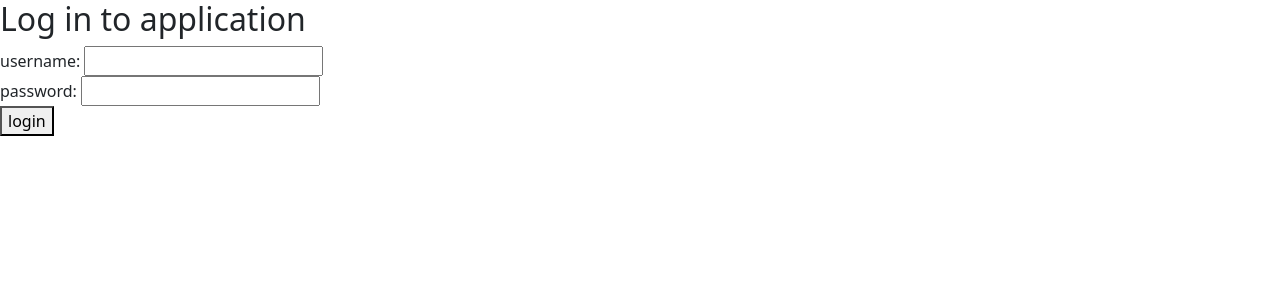
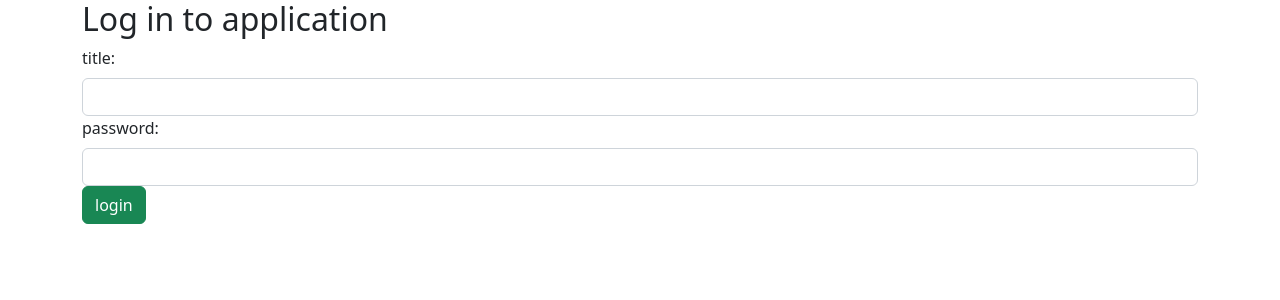
Before and after one commit to schatto1/bloglist-frontend, a React (Create React App) app: page / in a window 1280 px wide. Shown: the top 300 px of the page. Built offline with nearby package versions, Linux system fonts and the light colour scheme; no server answers.

Commit message:
exercise 7.21 - refactor: user login form now uses React Bootstrap

```diff
--- a/src/App.js
+++ b/src/App.js
@@ -14,6 +14,7 @@ import User from "./components/User";
 import Blogs from "./components/Blogs";
 import Blog from "./components/Blog";
 import userService from "./services/users"
+import { Form, Button } from "react-bootstrap";
 
 const App = () => {
 
@@ -150,36 +151,34 @@ const App = () => {
   };
 
   const loginForm = () => (
-    <form onSubmit={handleLogin}>
-      <div>
-        username:&nbsp;
-        <input
+    <Form onSubmit={handleLogin}>
+      <Form.Group>
+        <Form.Label>title:</Form.Label>
+        <Form.Control
           type="text"
           value={username}
           name="Username"
           onChange={({ target }) => setUsername(target.value)}
           id="username"
         />
-      </div>
-      <div>
-        password:&nbsp;
-        <input
+        <Form.Label>password:</Form.Label>
+        <Form.Control
           type="password"
           value={password}
           name="Password"
           onChange={({ target }) => setPassword(target.value)}
           id="password"
         />
-      </div>
-      <button type="submit" id="login-button">
+      </Form.Group>
+      <Button type="submit" id="login-button" variant="success">
         login
-      </button>
-    </form>
+      </Button>
+    </Form>
   );
 
   if (userValue === null) {
     return (
-      <div>
+      <div className="container">
         <h2>Log in to application</h2>
         <Notification />
         {loginForm()}
```
